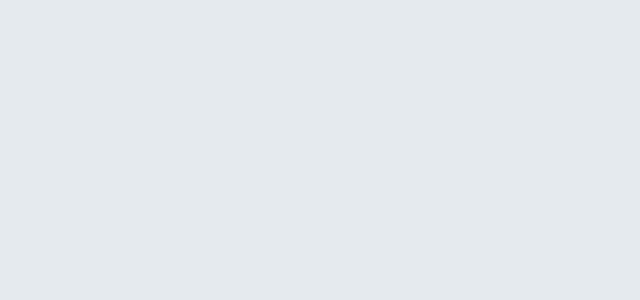
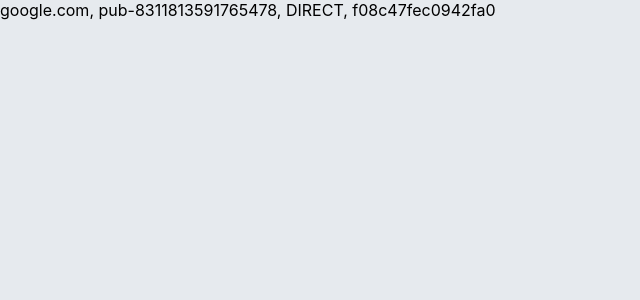
Before and after one commit to Davavico22/my-personal-website, a React (Create React App) app: page /app in a window 1280 px wide. Before the commit this address had no page. Shown: the top 300 px of the page, without its empty margins (0-640 px from the left). Built offline with nearby package versions, Linux system fonts and the light colour scheme.

Commit message:
Agregado app ads

```diff
--- a/package.json
+++ b/package.json
@@ -6,6 +6,7 @@
     "@testing-library/jest-dom": "^5.16.5",
     "@testing-library/react": "^13.4.0",
     "@testing-library/user-event": "^14.4.3",
+    "axios": "^1.4.0",
     "npm-check-updates": "^16.3.13",
     "react": "^18.2.0",
     "react-dom": "^18.2.0",
--- a/src/App.js
+++ b/src/App.js
@@ -4,6 +4,7 @@
 import Home from "./Component/Home/Home";
 import Resume from "./Component/Resume/Resume";
 import PageNotFound from "./Component/PageNotFound/PageNotFound";
+import AppAdsTxt from './Component/AppAds/AppAds';
 // import GA from "./GoogleAnalytics";
 
 function App() {
@@ -13,6 +14,7 @@
       <Routes>
         <Route exact path='/' element = {<Home/>}/>
         <Route exact path='/resume' element = {<Resume/>} />
+        <Route exact path='/app' element = {<AppAdsTxt/>}/>
         <Route element = {<PageNotFound/>}/>
       </Routes>
     </BrowserRouter>
--- /dev/null
+++ b/src/Component/AppAds/AppAds.jsx
@@ -0,0 +1,23 @@
+import React, { useEffect, useState } from "react";
+import axios from "axios";
+import ResumenPDF from "../../data/app-ads.txt";
+
+const AppAdsTxt = () => {
+    const [content, setContent] = useState("");
+
+    useEffect(() => {
+        axios
+        .get(ResumenPDF)
+        .then((response) => {
+            setContent(response.data);
+        })
+        .catch((error) => {
+            console.error("Error loading app_ads.txt:", error);
+        });
+    }, []);
+    console.log(content);
+
+    return <div>{content}</div>;
+
+};
+export default AppAdsTxt;
--- a/src/Component/Home/Home.js
+++ b/src/Component/Home/Home.js
@@ -7,10 +7,8 @@
 function Home() {
     return (
       <div className="Home">
-
         <header className="Home-header">
           <img src="https://avatars0.githubusercontent.com/u/57295165?s=400&u=e12594f20ed0f40e56be958eb12622e04e4f1854&v=4" className="Home-logo" alt="logo" />
-
           <h2>Hi, I´m <u className="Sub-nombre">David Valdivia Vico</u>.</h2>
           <p>
             I´m a{' '}
```
Also changed, not shown: src/Component/Resume/Resume.js (+4 -3 lines), src/data/app-ads.txt (added), 1 other file (tests, documents, lock files or other folders).
